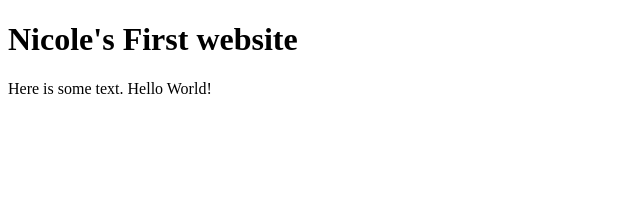
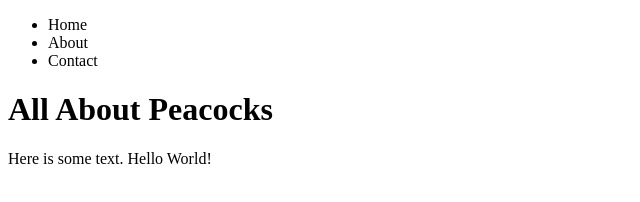
Before and after one commit to naparker2/first-web-page-naparker2, a website: page index.html in a window 1280 px wide. Shown: the whole page, without its empty margins (0-640 px from the left). Drawn offline with Linux system fonts and the light colour scheme.

Commit message:
Update to Peacocks

```diff
--- a/index.html
+++ b/index.html
@@ -5,8 +5,8 @@
   <meta charset="UTF-8">
   <meta http-equiv="X-UA-Compatible" content="IE=edge">
   <meta name="viewport" content="width=device-width, initial-scale=1.0">
-  <meta name="description" content="This is my very first website. How fun!">
-  <title>Hello World :)</title>
+  <meta name="description" content="All about Peacocks!">
+  <title>The Lengendary Peacock</title>
   <link rel="apple-touch-icon" sizes="180x180" href="./images/apple-touch-icon.png">
   <link rel="icon" type="image/png" sizes="32x32" href="./images/favicon-32x32.png">
   <link rel="icon" type="image/png" sizes="16x16" href="./images/favicon-16x16.png">
@@ -19,7 +19,20 @@
 </head>
 
 <body>
-  <h1>Nicole's First website</h1>
+  <header>
+    <nav>
+      <ul>
+        <li><a>Home</a></li>
+        <li><a>About</a></li>
+        <li><a>Contact</a></li>
+      </ul>
+    </nav>
+  </header>
+  <main>
+    <h1>All About Peacocks</h1>
+    <article></article>
+  </main>
+
   <p>Here is some text. Hello World!</p>
 </body>
 
```
